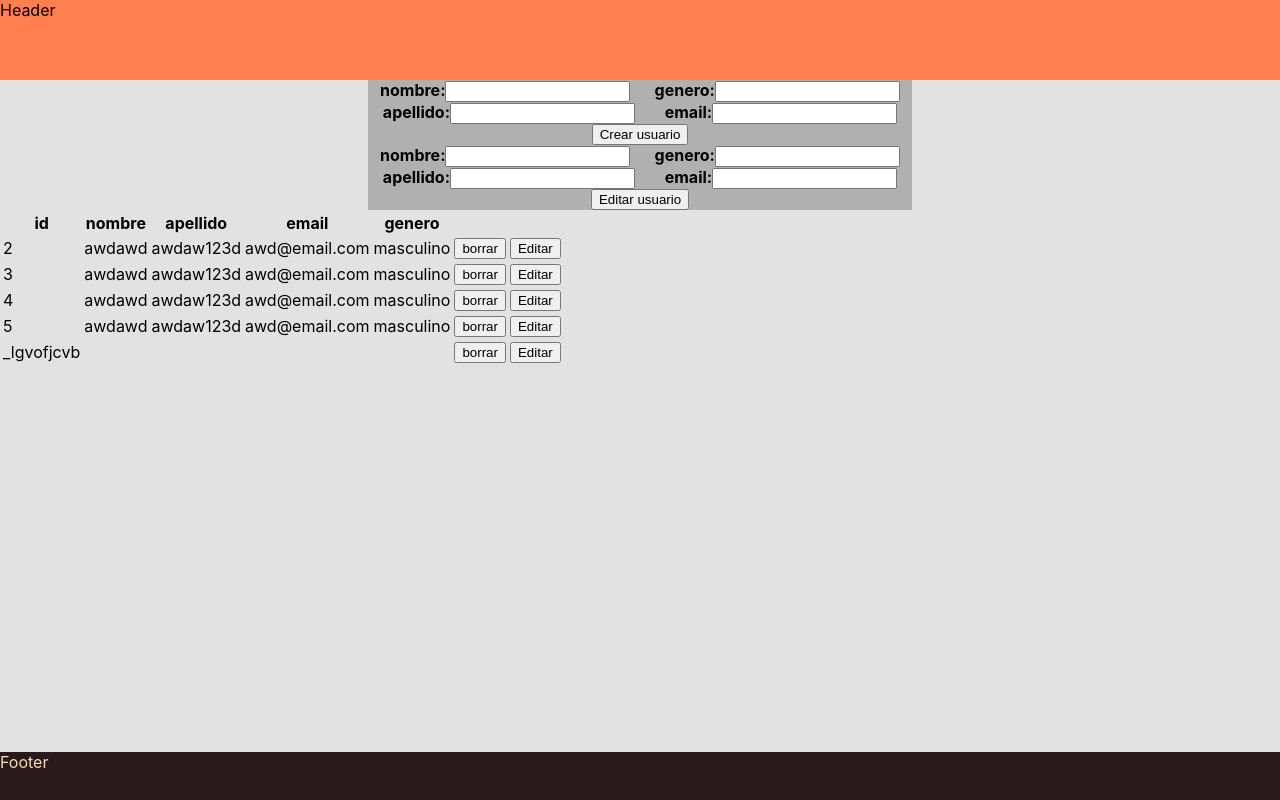
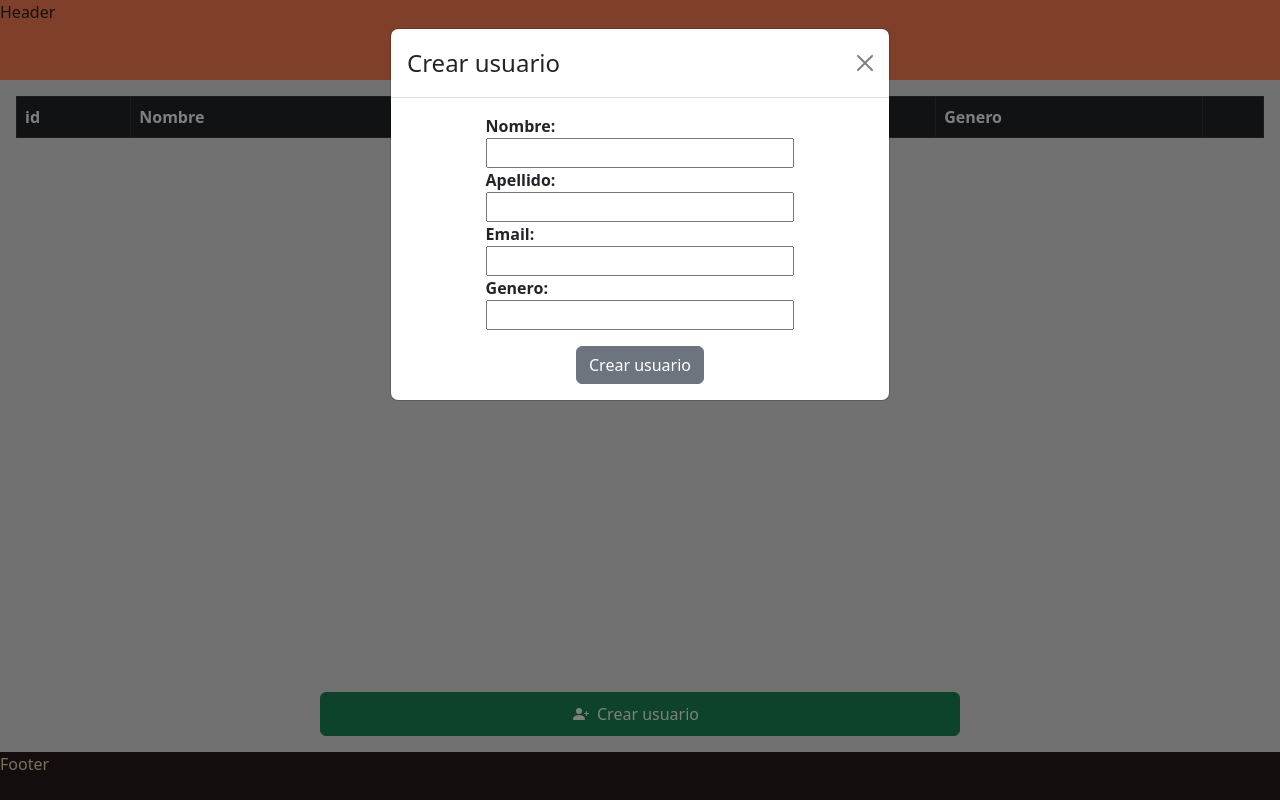
Before and after one commit to MateoMax-hub/lista-app-clase, a React (Create React App) app: page / in a window 1280 px wide. Both pictures are taken after a click on the button "Crear usuario". Built offline with nearby package versions, Linux system fonts and the light colour scheme.

Commit message:
modales crear editar y borrar + limpieza general codigo

```diff
--- a/package.json
+++ b/package.json
@@ -6,7 +6,10 @@
     "@testing-library/jest-dom": "^5.16.5",
     "@testing-library/react": "^13.4.0",
     "@testing-library/user-event": "^13.5.0",
+    "bootstrap": "^5.2.2",
+    "bootstrap-icons": "^1.9.1",
     "react": "^18.2.0",
+    "react-bootstrap": "^2.5.0",
     "react-dom": "^18.2.0",
     "react-scripts": "5.0.1",
     "web-vitals": "^2.1.4"
--- a/src/components/form/Form.js
+++ b/src/components/form/Form.js
@@ -1,58 +1,75 @@
 import React from "react";
+import { Button } from "react-bootstrap";
 import './form.css';
 
-const Form = ({ handleSubmit, isEditingForm, userToEdit, changeInputValue }) => {
+const Form = (props) => {
+  const {
+    handleSubmit,
+    isEditingForm,
+    userToEdit,
+    changeInputValue,
+  } = props;
+
   return (
     <div className="Form_container">
-      <div>
-        <form onSubmit={handleSubmit}>
+      <form onSubmit={ handleSubmit }>
         <div>
           <div>
-              <b>nombre:</b>
+            <b>Nombre:</b>
             {
-                isEditingForm ?
-                  <input name="nombre" value={userToEdit?.nombre || ''} onChange={(e) => changeInputValue(e)}/>
-                  :
-                  <input name="nombre"/>
+              isEditingForm ? (
+                <input
+                name="nombre"
+                value={userToEdit?.nombre || ''}
+                onChange={(e) => changeInputValue(e)}
+                />
+                ) : ( <input name="nombre"/> )
               }
           </div>
           <div>
-              <b>genero:</b>
+            <b>Apellido:</b>
             {
-                isEditingForm ?
-                  <input name="genero" value={userToEdit?.genero || ''} onChange={(e) => changeInputValue(e)}/>
-                  :
-                  <input name="genero"/>
+              isEditingForm ? (
+                <input
+                  name="apellido"
+                  value={userToEdit?.apellido || ''}
+                  onChange={(e) => changeInputValue(e)}
+                />
+              ) : ( <input name="apellido"/> )
             }
           </div>
           <div>
-              <b>apellido:</b>
+            <b>Email:</b>
             {
-                isEditingForm ?
-                  <input name="apellido" value={userToEdit?.apellido || ''} onChange={(e) => changeInputValue(e)}/>
-                  :
-                  <input name="apellido"/>
+              isEditingForm ? (
+                <input
+                  name="email"
+                  value={userToEdit?.email || ''}
+                  onChange={(e) => changeInputValue(e)}
+                />
+              ) : ( <input name="email"/> )
             }
           </div>
           <div>
-              <b>email:</b>
+            <b>Genero:</b>
             {
-                isEditingForm ?
-                  <input name="email" value={userToEdit?.email || ''} onChange={(e) => changeInputValue(e)}/>
-                  :
-                  <input name="email"/>
+              isEditingForm ? (
+                <input
+                  name="genero"
+                  value={userToEdit?.genero || ''}
+                  onChange={(e) => changeInputValue(e)}
+                />
+              ) : ( <input name="genero"/> )
             }
           </div>
           <div>
-              <button type="submit">
-                {
+            <Button variant="secondary" type="submit"> {
               isEditingForm ? 'Editar usuario' : 'Crear usuario'
             }
-              </button>
+            </Button>
           </div>
         </div>
       </form>
-      </div>
     </div>
   );
 };
--- a/src/components/form/form.css
+++ b/src/components/form/form.css
@@ -6,7 +6,7 @@
 
 .Form_container > div {
     background-color: rgb(176, 176, 176);
-    width: 34rem;
+    width: rem;
 }
 
 .Form_container > div > form > div {
@@ -16,8 +16,12 @@
     flex-wrap: wrap;
 }
 
-.Form_container > div > form > div > div:last-child {
-    width: 10rem;
+.Form_container > form > div > div:last-child {
+    width: 100%;
     display: flex;
     justify-content: center;
+    padding-top: 1rem;
 }
+.Form_container > form > div > div > input {
+    width: 100%;
+}
--- a/src/components/layout/home/Home.js
+++ b/src/components/layout/home/Home.js
@@ -1,65 +1,44 @@
 import React, { useState } from "react";
-import Form from "../../form/Form";
+import Button from "react-bootstrap/Button";
+import CreateModal from "./modals/CreateModal";
+import EditModal from "./modals/EditModal";
+import DeleteModal from "./modals/DeleteModal";
 import Table from "../../table/Table";
-// import Counter from "../../counter/Counter";
-import './home.css';
+import "./home.css";
 
 const Home = () => {
-  const [usuarios, setUsuarios] = useState([
-    {
-      nombre: 'awdawd',
-      apellido: 'awdaw123d',
-      email: 'awd@email.com',
-      id: 2,
-      genero: 'masculino'
-    },
-    {
-      nombre: 'awdawd',
-      apellido: 'awdaw123d',
-      email: 'awd@email.com',
-      id: 3,
-      genero: 'masculino'
-    },
-    {
-      nombre: 'awdawd',
-      apellido: 'awdaw123d',
-      email: 'awd@email.com',
-      id: 4,
-      genero: 'masculino'
-    },
-    {
-      nombre: 'awdawd',
-      apellido: 'awdaw123d',
-      email: 'awd@email.com',
-      id: 5,
-      genero: 'masculino'
-    },
-  ]);
+  const [usuarios, setUsuarios] = useState([]);
   const [userToEdit, setUserToEdit] = useState({});
+  const [deleteUser, setDeleteUser] = useState({});
+
+  const [createModalShow, setCreateModalShow] = useState(false);
+  const [editModalShow, setEditModalShow] = useState(false);
+  const [deleteModalShow, setDeleteModalShow] = useState(false);
 
   const generateId = function () {
-    return '_' + Math.random().toString(36).substr(2, 9);
+    return "_" + Math.random().toString(36).substr(2, 9);
   };
 
   const handleSubmit = (e) => {
     e.preventDefault();
     const usuario = { id: generateId() };
     for (const target of e.target) {
-      if (target.type !== 'submit') {
+      if (target.type !== "submit") {
         usuario[target.name] = target.value;
-        target.value = '';
+        target.value = "";
       }
     }
-    setUsuarios([...usuarios, usuario])
+    setUsuarios([...usuarios, usuario]);
+    setCreateModalShow(false);
   };
 
   const handleEdit = (e) => {
     e.preventDefault();
     const nuevoUsuario = { id: userToEdit.id };
     for (const target of e.target) {
-      if (target.type !== 'submit') {
+      if (target.type !== "submit") {
         nuevoUsuario[target.name] = target.value;
-        target.value = '';
+        target.value = "";
       }
     }
     const newUsers = usuarios.map((usuario) => {
@@ -67,36 +46,74 @@ const Home = () => {
       return usuario;
     });
     setUsuarios(newUsers);
+    setEditModalShow(false);
   };
 
-  const handleDelete = (id) => {
-    const usuariosFiltrados = usuarios.filter((usuario) => usuario.id !== id);
+  const handleDelete = (usuario) => {
+    setDeleteUser(usuario);
+    setDeleteModalShow(true);
+  };
+
+  const confirmDelete = (id) => {
+    const usuariosFiltrados = usuarios.filter((usuario) => usuario.id !== deleteUser.id);
     setUsuarios(usuariosFiltrados);
-  };
+    setDeleteModalShow(false);
+  }
 
   const editTrigger = (editingUser) => {
     setUserToEdit(editingUser);
-  }
+    setEditModalShow(true);
+  };
 
   const changeInputValue = (e) => {
-    setUserToEdit({...userToEdit, [e.target.name]: e.target.value});
+    setUserToEdit({ ...userToEdit, [e.target.name]: e.target.value });
   };
 
   return (
     <div className="Home_container">
-      <Form handleSubmit={handleSubmit} />
-      <Form
+      <div className="Table_container">
+        <Table
+          data={usuarios}
+          deleteModalShow={deleteModalShow}
+          setDeleteModalShow={setDeleteModalShow}
+          handleDelete={handleDelete}
+          editTrigger={editTrigger}
+        />
+      </div>
+
+      <Button
+        variant="success"
+        onClick={() => setCreateModalShow(true)}
+        className="d-flex justify-content-center align-items-center"
+      >
+        <svg xmlns="http://www.w3.org/2000/svg" width="16" height="16" fill="currentColor" class="bi bi-person-plus-fill" viewBox="0 0 16 16">
+          <path d="M1 14s-1 0-1-1 1-4 6-4 6 3 6 4-1 1-1 1H1zm5-6a3 3 0 1 0 0-6 3 3 0 0 0 0 6z"/>
+          <path fill-rule="evenodd" d="M13.5 5a.5.5 0 0 1 .5.5V7h1.5a.5.5 0 0 1 0 1H14v1.5a.5.5 0 0 1-1 0V8h-1.5a.5.5 0 0 1 0-1H13V5.5a.5.5 0 0 1 .5-.5z"/>
+        </svg>
+        <p className="p-0 mx-2 m-0">
+          Crear usuario
+        </p>
+      </Button>
+
+      <CreateModal
+        createModalShow={createModalShow}
+        setCreateModalShow={setCreateModalShow}
+        handleSubmit={handleSubmit}
+      />
+      <EditModal
+        editModalShow={editModalShow}
+        setEditModalShow={setEditModalShow}
         handleSubmit={handleEdit}
         isEditingForm={true}
         userToEdit={userToEdit}
         changeInputValue={changeInputValue}
       />
-      <Table
-        data={usuarios}
+      <DeleteModal
+        deleteModalShow={deleteModalShow}
+        setDeleteModalShow={setDeleteModalShow}
         handleDelete={handleDelete}
-        editTrigger={editTrigger}
+        confirmDelete={confirmDelete}
       />
-      {/* <Counter /> */}
     </div>
   );
 };
--- a/src/components/layout/home/home.css
+++ b/src/components/layout/home/home.css
@@ -1,5 +1,23 @@
 .Home_container {
     height: calc(100vh - 8rem);
     background-color: rgb(226, 226, 226);
+
+    display: flex;
+    justify-content: center;
+    align-items: center;
+    flex-direction: column;
+}
+
+.Home_container > Button {
+    width: 50%;
+    height: 3rem;
+    margin-bottom: 1rem;
+    margin-top: 1rem;
+}
+
+.Table_container {
+    width: 100%;
+    height: 100%;
+    padding: 1rem;
     overflow-y: auto;
 }
--- /dev/null
+++ b/src/components/layout/home/modals/CreateModal.js
@@ -0,0 +1,18 @@
+import React from 'react'
+import { Modal } from 'react-bootstrap'
+import Form from '../../../form/Form'
+
+const CreateModal = ({ createModalShow, setCreateModalShow, handleSubmit }) => {
+  return (
+    <Modal show={createModalShow} onHide={() => setCreateModalShow(false)} >
+      <Modal.Header closeButton>
+        <Modal.Title>Crear usuario</Modal.Title>
+      </Modal.Header>
+      <Modal.Body>
+        <Form handleSubmit={handleSubmit} />
+      </Modal.Body>
+    </Modal>
+  )
+}
+
+export default CreateModal
--- /dev/null
+++ b/src/components/layout/home/modals/DeleteModal.js
@@ -0,0 +1,34 @@
+import React from 'react'
+import { Modal, Button } from 'react-bootstrap'
+
+const DeleteModal = ({ deleteModalShow, setDeleteModalShow, handleDelete, confirmDelete}) => {
+
+  return (
+    <Modal show={deleteModalShow} onHide={() => setDeleteModalShow(false)} >
+      <Modal.Header closeButton>
+        <Modal.Title>Borrar usuario</Modal.Title>
+      </Modal.Header>
+      <Modal.Body>
+        <h5 className='d-flex justify-content-center mb-4'>Esta seguro que desea borrar el usuario?</h5>
+        <div className='d-flex justify-content-evenly'>
+          <Button
+            variant="danger"
+            className='w-25'
+            onClick={() => {
+              confirmDelete();
+            }}>
+            Si
+          </Button>
+          <Button
+            variant="secondary"
+            className='w-25'
+            onClick={() => setDeleteModalShow(false)}>
+            No
+          </Button>
+        </div>
+      </Modal.Body>
+    </Modal>
+  )
+}
+
+export default DeleteModal
--- /dev/null
+++ b/src/components/layout/home/modals/EditModal.js
@@ -0,0 +1,32 @@
+import React from 'react'
+import { Modal } from 'react-bootstrap'
+import Form from '../../../form/Form'
+
+const EditModal = (props) => {
+  const {
+    editModalShow,
+    setEditModalShow,
+    handleSubmit,
+    isEditingForm,
+    userToEdit,
+    changeInputValue,
+  } = props;
+
+  return (
+    <Modal show={editModalShow} onHide={() => setEditModalShow(false)} >
+      <Modal.Header closeButton>
+        <Modal.Title>Editar usuario</Modal.Title>
+      </Modal.Header>
+      <Modal.Body>
+        <Form
+        handleSubmit={handleSubmit}
+        isEditingForm={isEditingForm}
+        userToEdit={userToEdit}
+        changeInputValue={changeInputValue}
+        />
+      </Modal.Body>
+    </Modal>
+  )
+}
+
+export default EditModal
--- a/src/components/table/Table.js
+++ b/src/components/table/Table.js
@@ -1,8 +1,15 @@
 import React, { useEffect, useState } from "react";
+import BootstrapTable from 'react-bootstrap/Table';
+import { Button } from "react-bootstrap";
 import './table.css';
 
-const Table = ({ data, handleDelete, editTrigger }) => {
-  // const { data, handleDelete, editTrigger } = props;
+const Table = (props) => {
+  const {
+    data,
+    handleDelete,
+    editTrigger,
+  } = props;
+
   const [dataForTable, setDataForTable] = useState([]);
 
   useEffect(() => {
@@ -10,15 +17,18 @@ const Table = ({ data, handleDelete, editTrigger }) => {
   }, [data])
 
   return (
-    <table>
+    <BootstrapTable
+      striped
+      bordered
+      variant="dark"
+    >
       <thead>
         <tr>
           <th>id</th>
-          <th>nombre</th>
-          <th>apellido</th>
-          <th>email</th>
-          <th>genero</th>
-          <th></th>
+          <th>Nombre</th>
+          <th>Apellido</th>
+          <th>Email</th>
+          <th>Genero</th>
           <th></th>
         </tr>
       </thead>
@@ -32,17 +42,24 @@ const Table = ({ data, handleDelete, editTrigger }) => {
               <td>{usuario.apellido}</td>
               <td>{usuario.email}</td>
               <td>{usuario.genero}</td>
-              <td>
-                <button onClick={() => handleDelete(usuario.id)}>borrar</button>
-              </td>
-              <td>
-                <button onClick={() => editTrigger(usuario)}>Editar</button>
+              <td className="d-flex justify-content-evenly align-items-center">
+                <Button variant="danger" onClick={() => handleDelete(usuario)}>
+                  <svg xmlns="http://www.w3.org/2000/svg" width="16" height="16" fill="currentColor" class="bi bi-person-x-fill" viewBox="0 0 16 16">
+                    <path fill-rule="evenodd" d="M1 14s-1 0-1-1 1-4 6-4 6 3 6 4-1 1-1 1H1zm5-6a3 3 0 1 0 0-6 3 3 0 0 0 0 6zm6.146-2.854a.5.5 0 0 1 .708 0L14 6.293l1.146-1.147a.5.5 0 0 1 .708.708L14.707 7l1.147 1.146a.5.5 0 0 1-.708.708L14 7.707l-1.146 1.147a.5.5 0 0 1-.708-.708L13.293 7l-1.147-1.146a.5.5 0 0 1 0-.708z"/>
+                  </svg>
+                </Button>
+                <Button variant="warning" onClick={() => editTrigger(usuario)}>
+                  <svg xmlns="http://www.w3.org/2000/svg" width="16" height="16" fill="currentColor" class="bi bi-pencil-square" viewBox="0 0 16 16">
+                    <path d="M15.502 1.94a.5.5 0 0 1 0 .706L14.459 3.69l-2-2L13.502.646a.5.5 0 0 1 .707 0l1.293 1.293zm-1.75 2.456-2-2L4.939 9.21a.5.5 0 0 0-.121.196l-.805 2.414a.25.25 0 0 0 .316.316l2.414-.805a.5.5 0 0 0 .196-.12l6.813-6.814z"/>
+                    <path fill-rule="evenodd" d="M1 13.5A1.5 1.5 0 0 0 2.5 15h11a1.5 1.5 0 0 0 1.5-1.5v-6a.5.5 0 0 0-1 0v6a.5.5 0 0 1-.5.5h-11a.5.5 0 0 1-.5-.5v-11a.5.5 0 0 1 .5-.5H9a.5.5 0 0 0 0-1H2.5A1.5 1.5 0 0 0 1 2.5v11z"/>
+                  </svg>
+                </Button>
               </td>
             </tr>
           ))
         }
       </tbody>
-    </table>
+    </BootstrapTable>
   );
 };
 
--- a/src/components/table/table.css
+++ b/src/components/table/table.css
@@ -0,0 +1,3 @@
+th, td {
+  text-align: center;
+}
--- a/src/index.js
+++ b/src/index.js
@@ -3,6 +3,7 @@ import ReactDOM from 'react-dom/client';
 import './index.css';
 import App from './App';
 import reportWebVitals from './reportWebVitals';
+import 'bootstrap/dist/css/bootstrap.min.css';
 
 const root = ReactDOM.createRoot(document.getElementById('root'));
 root.render(
```
Also changed, not shown: src/components/counter/Counter.js (deleted, +0 -28 lines), 1 other file (tests, documents, lock files or other folders). Lines whose indentation alone changed are shown as unchanged.
